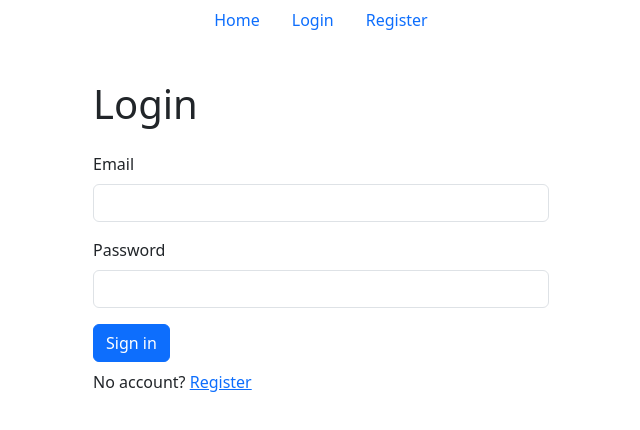
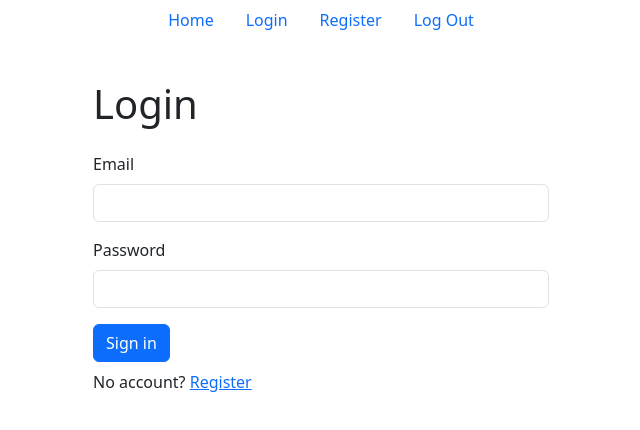
Before and after one commit to Eugene-36/blog-nextjs, a Next.js app: page /login in a window 1280 px wide. Shown: the top 430 px of the page, without its empty margins (319-959 px from the left). Built offline with nearby package versions, Linux system fonts and the light colour scheme.

Commit message:
Added logout

```diff
--- a/src/app/dashboard/action.js
+++ b/src/app/dashboard/action.js
@@ -6,8 +6,7 @@ import { redirect } from 'next/navigation';
 export default async function deletePost(formData) {
   const session = await auth();
   if (!session?.user) throw new Error('Unauthorized');
-
-  const postId = String(formData.get('postId') || '');
+  const postId = String(formData.get('id') || '');
   if (!postId) throw new Error('Post ID is required');
   const me = await prisma.user.findUnique({
     where: { email: session.user.email },
--- a/src/app/dashboard/page.js
+++ b/src/app/dashboard/page.js
@@ -1,7 +1,7 @@
 import deletePost from './action';
 import { auth } from '@/auth';
 import prisma from '@/lib/prisma';
-import { redirect } from 'next/dist/server/api-utils';
+import { redirect } from 'next/navigation';
 import Link from 'next/link';
 
 export default async function DashboardPage() {
--- a/src/components/Nav/Nav.jsx
+++ b/src/components/Nav/Nav.jsx
@@ -2,6 +2,7 @@
 
 import React from 'react';
 import Nav from 'react-bootstrap/Nav';
+import { signOut } from 'next-auth/react';
 
 const NavItems = () => {
   return (
@@ -20,6 +21,16 @@ const NavItems = () => {
             Register
           </Nav.Link>
         </Nav.Item>
+
+        <Nav.Item>
+          <Nav.Link
+            href='#'
+            eventKey='link-3'
+            onClick={() => signOut({ redirectTo: '/login' })}
+          >
+            Log Out
+          </Nav.Link>
+        </Nav.Item>
       </Nav>
     </>
   );
```
Also changed, not shown: src/proxy.js (added, +25 -0 lines), 1 other file (tests, documents, lock files or other folders).
